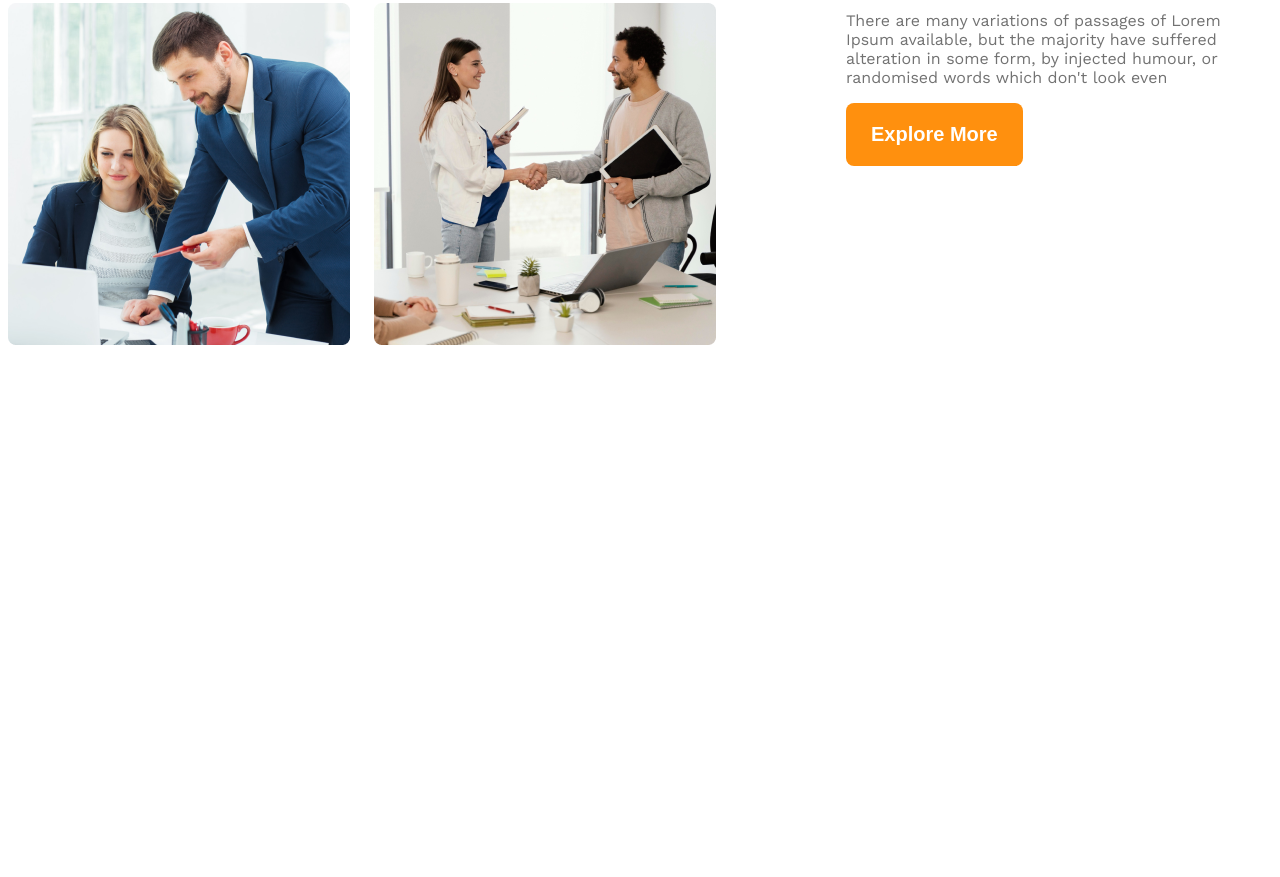
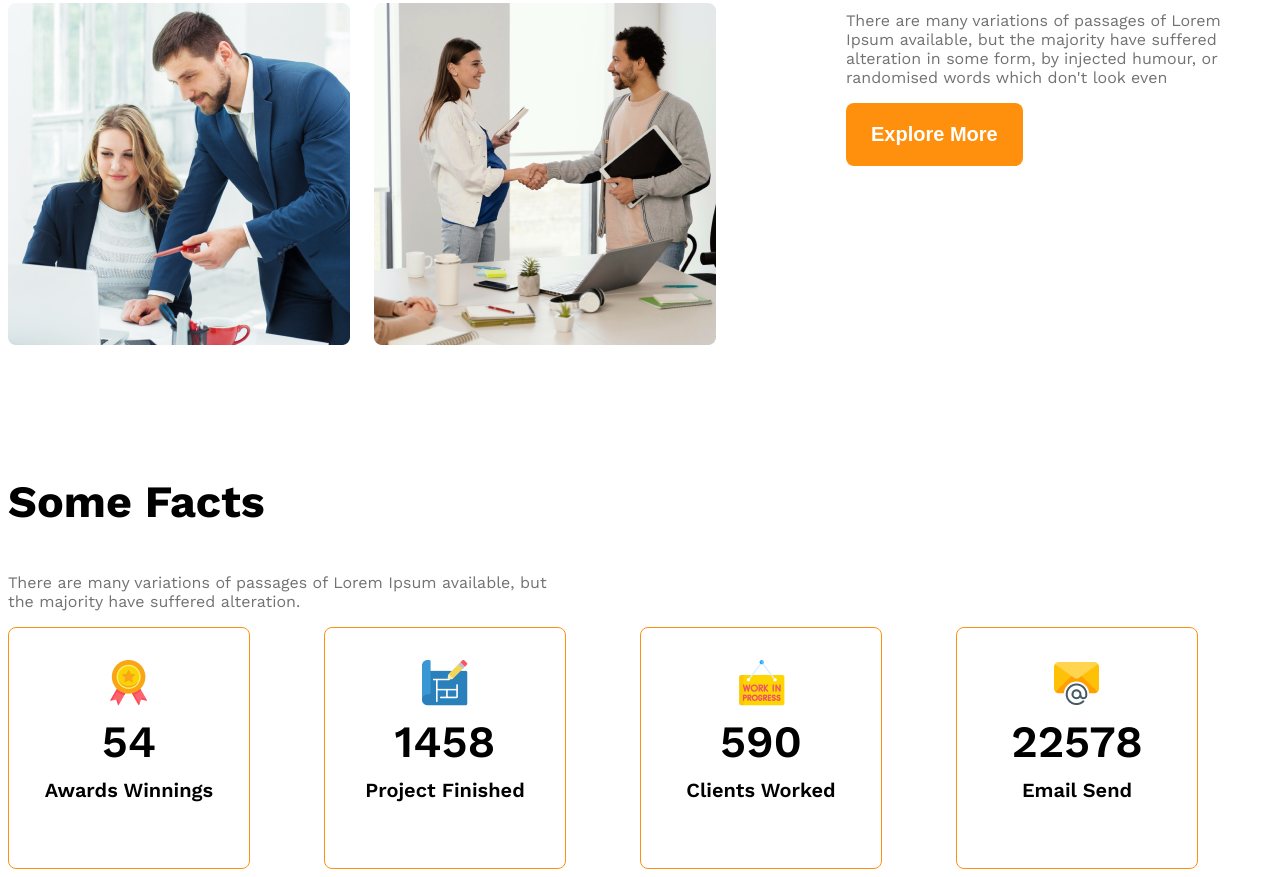
Before and after one commit to kamrulhasan3412/g3-architect-website, a plain HTML site: page index.html in a window 1280 px wide. Shown: the part 1677-2554 px from the top of the page. Before the commit the page ends 2030 px from the top, so only its background shows below. Drawn offline with nearby package versions, Linux system fonts and the light colour scheme.

Commit message:
added some facts

```diff
--- a/index.html
+++ b/index.html
@@ -1,11 +1,13 @@
 <!DOCTYPE html>
 <html lang="en">
+
 <head>
     <meta charset="UTF-8">
     <meta name="viewport" content="width=device-width, initial-scale=1.0">
     <title>G3 Architects</title>
     <link rel="stylesheet" href="styles/architects.css">
 </head>
+
 <body class="work-sans-font">
     <header class="bg-light">
         <nav class="navbar display-flex">
@@ -21,13 +23,16 @@
         <div class="banner">
             <div class="banner-content">
                 <h1 class="banner-title">Brand New Group of Architects </h1>
-                    <p class="banner-description">There are many variations of passages of Lorem Ipsum available, but the majority have suffered alteration in some form, by injected humour, or randomised words which don't look even</p>
+                <p class="banner-description">There are many variations of passages of Lorem Ipsum available, but the
+                    majority have suffered alteration in some form, by injected humour, or randomised words which don't
+                    look even</p>
                 <button class="btn-primary">Explore More</button>
             </div>
             <img class="banner-image" src="images/banner.png" alt="">
         </div>
     </header>
     <main>
+        <!-- team section start -->
         <section class="teams display-flex">
             <div class="team-img-container">
                 <img src="images/team1.png" alt="">
@@ -36,11 +41,55 @@
                 <img src="images/team4.png" alt="">
             </div>
             <div class="our-features">
-                <h3 class="feature-title"> <span id="quick-list" class="text-light-gray">Quick list</span> <span>of Our</span> <br> <span class="text-primary">Features</span></h3>
+                <h3 class="section-title"> <span id="quick-list" class="text-light-gray">Quick list</span> <span>of
+                        Our</span> <br> <span class="text-primary">Features</span></h3>
 
-                <p class="feature-description text-light-gray">There are many variations of passages of Lorem Ipsum available, but the majority have suffered alteration in some form, by injected humour, or randomised words which don't look even</p>
+                <p class="feature-description text-light-gray">There are many variations of passages of Lorem Ipsum
+                    available, but the majority have suffered alteration in some form, by injected humour, or randomised
+                    words which don't look even</p>
 
                 <button class="btn-primary">Explore More</button>
+            </div>
+        </section>
+        <!-- features will enjoy -->
+        <section>
+
+        </section>
+        <!-- some facts -->
+        <section class="some-facts">
+            <h3 class="section-title">Some Facts</h3>
+            <p class="text-light-gray fact-description">There are many variations of passages of Lorem Ipsum available, but the majority
+                have suffered alteration.</p>
+
+            <div class="facts-container">
+                <div class="fact-card display-flex">
+                    <div>
+                        <img src="images/icons/ribon.png" alt="">
+                        <h4 class="fact-number">54</h4>
+                        <h5 class="fact-name">Awards Winnings</h5>
+                    </div>
+                </div>
+                <div class="fact-card display-flex">
+                    <div>
+                        <img src="images/icons/projects.png" alt="">
+                        <h4 class="fact-number">1458</h4>
+                        <h5 class="fact-name">Project Finished</h5>
+                    </div>
+                </div>
+                <div class="fact-card display-flex">
+                    <div>
+                        <img src="images/icons/customers.png" alt="">
+                        <h4 class="fact-number">590</h4>
+                        <h5 class="fact-name">Clients Worked</h5>
+                    </div>
+                </div>
+                <div class="fact-card display-flex">
+                    <div>
+                        <img src="images/icons/email.png" alt="">
+                        <h4 class="fact-number">22578</h4>
+                        <h5 class="fact-name">Email Send</h5>
+                    </div>
+                </div>
             </div>
         </section>
     </main>
@@ -48,4 +97,5 @@
 
     </footer>
 </body>
+
 </html>
--- a/styles/architects.css
+++ b/styles/architects.css
@@ -129,14 +129,45 @@ main > section{
 
 }
 
-.feature-title{
-    font-size: 2.8rem;
-    font-weight: 700;
-}
 
 #quick-list{
     font-weight: 500;
 }
+
+/* some facts related styles */
+
+.fact-description{
+    max-width: 540px;
+}
+
+.facts-container{
+    display: grid;
+    grid-template-columns: repeat( 4, 1fr);
+}
+
+.fact-card{
+    border: 1px solid rgba(255, 144, 14, 1);
+    width: 240px;
+    height: 240px;
+    border-radius: 8px;
+    text-align: center;
+    align-items: center;
+    justify-content: center;
+}
+
+.fact-number{
+    font-size: 2.8rem;
+    font-weight: 600;
+    margin-top: 5px;
+    margin-bottom: 10px;
+}
+
+.fact-name{
+    font-size: 1.25rem;
+    font-weight: 600;
+    margin-top: 10px;
+}
+
 /* responsive media query */
 
 @media screen and (max-width: 576px) {
```
Lines whose indentation alone changed are shown as unchanged.
